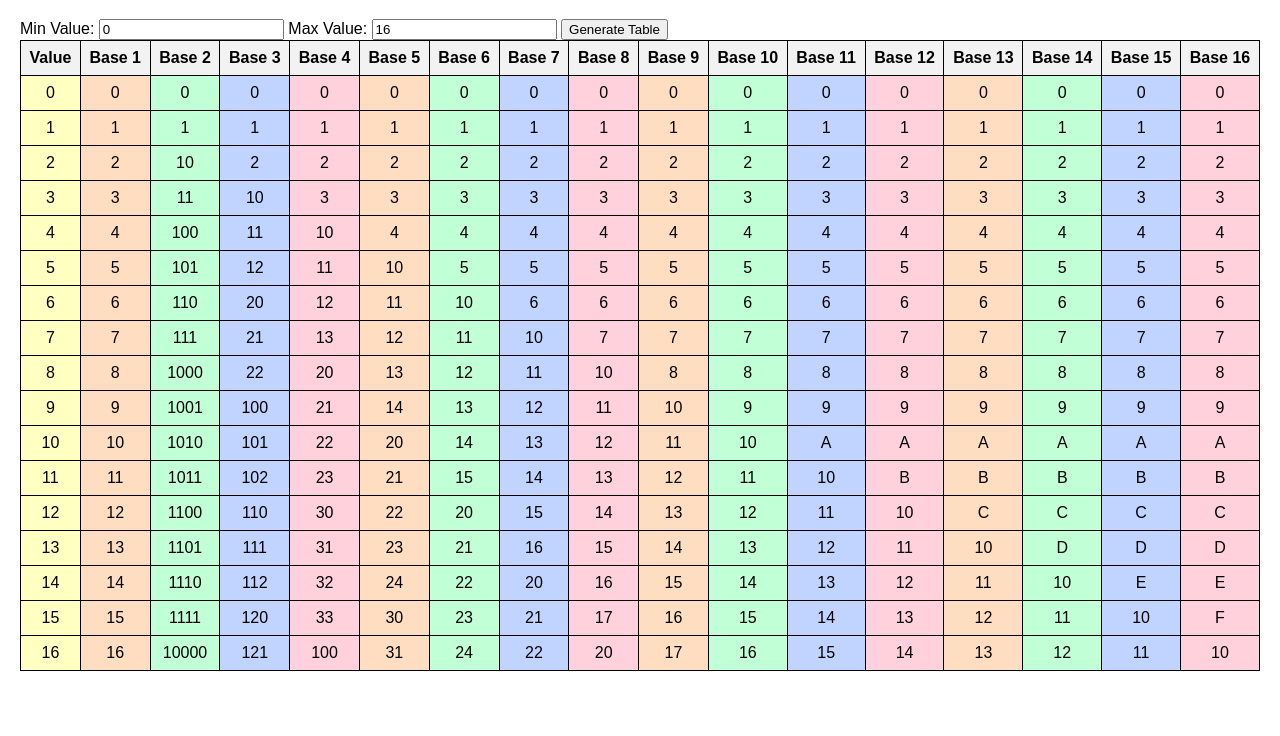
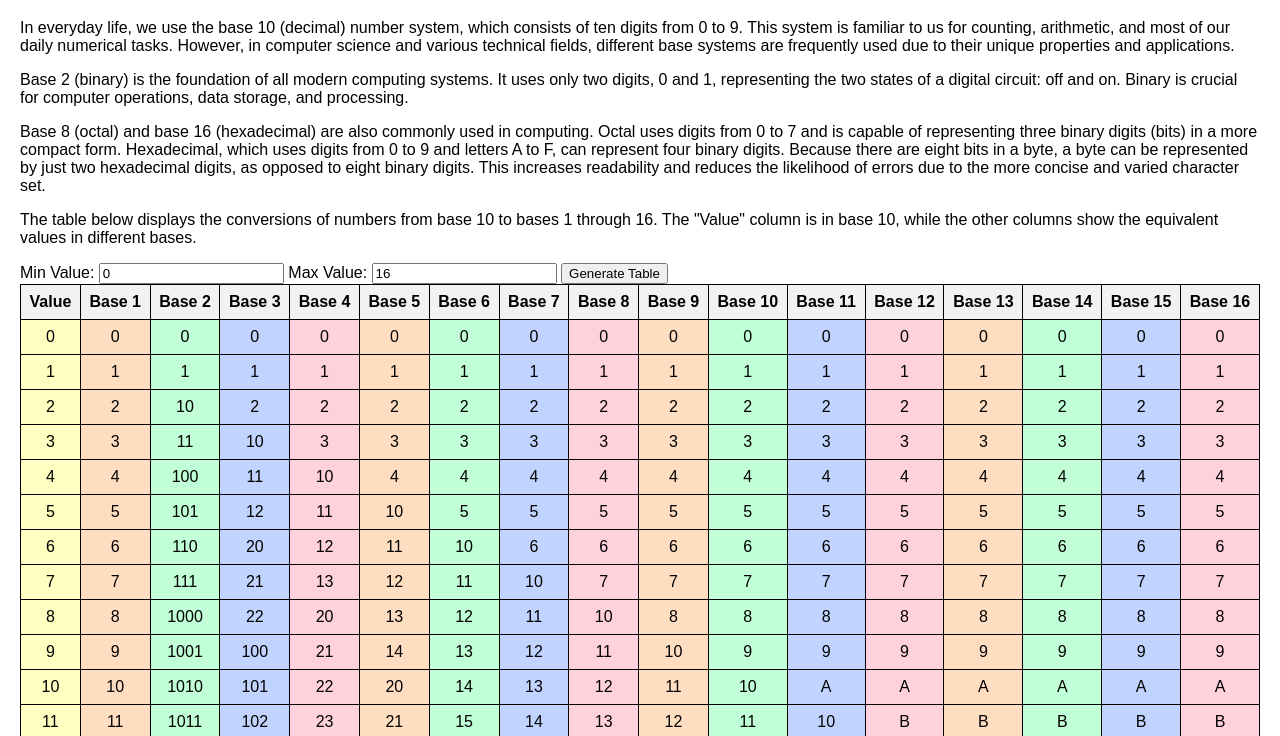
Before and after one commit to dglass710/Base-Conversion-Table, a plain HTML site: page index.html in a window 1280 px wide. Shown: the part 61-797 px from the top of the page. Drawn offline with Linux system fonts and the light colour scheme.

Commit message:
Added an explanation of different bases and their use cases as well as how we usually use base 10

```diff
--- a/index.html
+++ b/index.html
@@ -40,6 +40,18 @@
 </head>
 <body>
     <h1>Base Conversion Table</h1>
+    <p>
+        In everyday life, we use the base 10 (decimal) number system, which consists of ten digits from 0 to 9. This system is familiar to us for counting, arithmetic, and most of our daily numerical tasks. However, in computer science and various technical fields, different base systems are frequently used due to their unique properties and applications.
+    </p>
+    <p>
+        Base 2 (binary) is the foundation of all modern computing systems. It uses only two digits, 0 and 1, representing the two states of a digital circuit: off and on. Binary is crucial for computer operations, data storage, and processing.
+    </p>
+    <p>
+        Base 8 (octal) and base 16 (hexadecimal) are also commonly used in computing. Octal uses digits from 0 to 7 and is capable of representing three binary digits (bits) in a more compact form. Hexadecimal, which uses digits from 0 to 9 and letters A to F, can represent four binary digits. Because there are eight bits in a byte, a byte can be represented by just two hexadecimal digits, as opposed to eight binary digits. This increases readability and reduces the likelihood of errors due to the more concise and varied character set.
+    </p>
+    <p>
+        The table below displays the conversions of numbers from base 10 to bases 1 through 16. The "Value" column is in base 10, while the other columns show the equivalent values in different bases.
+    </p>
     <label for="minValue">Min Value: </label>
     <input type="text" id="minValue" value="0" oninput="validateInput(this)">
     <label for="maxValue">Max Value: </label>
```
